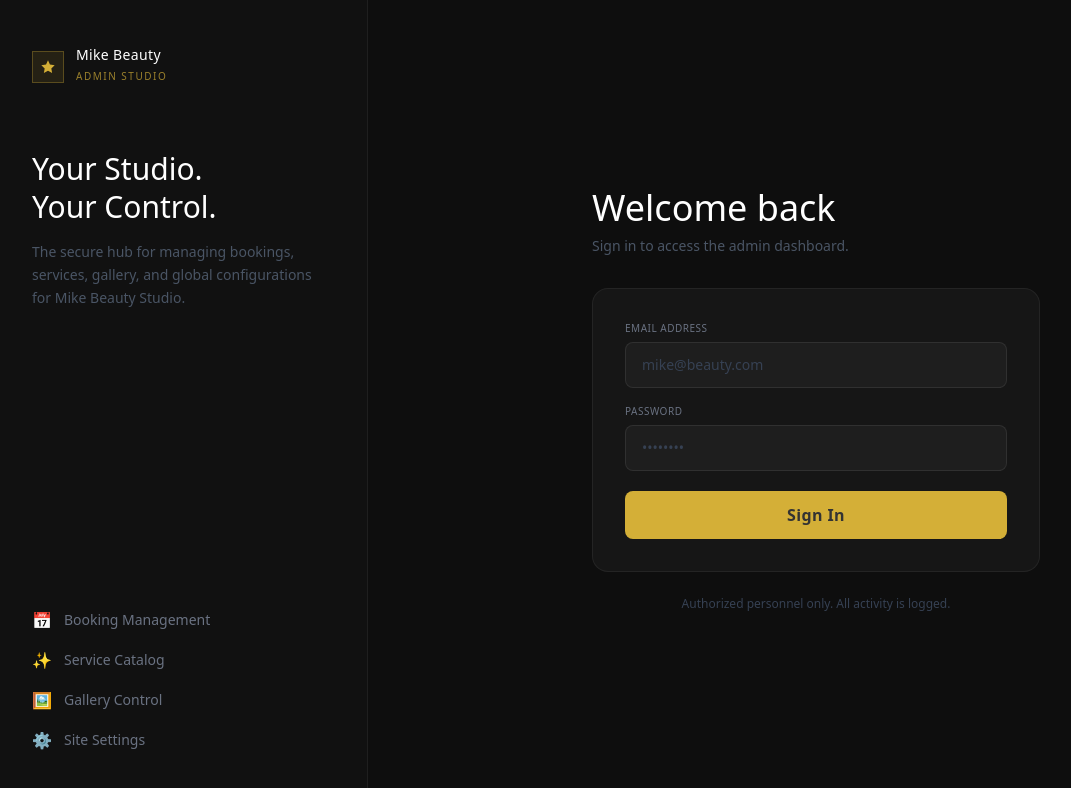
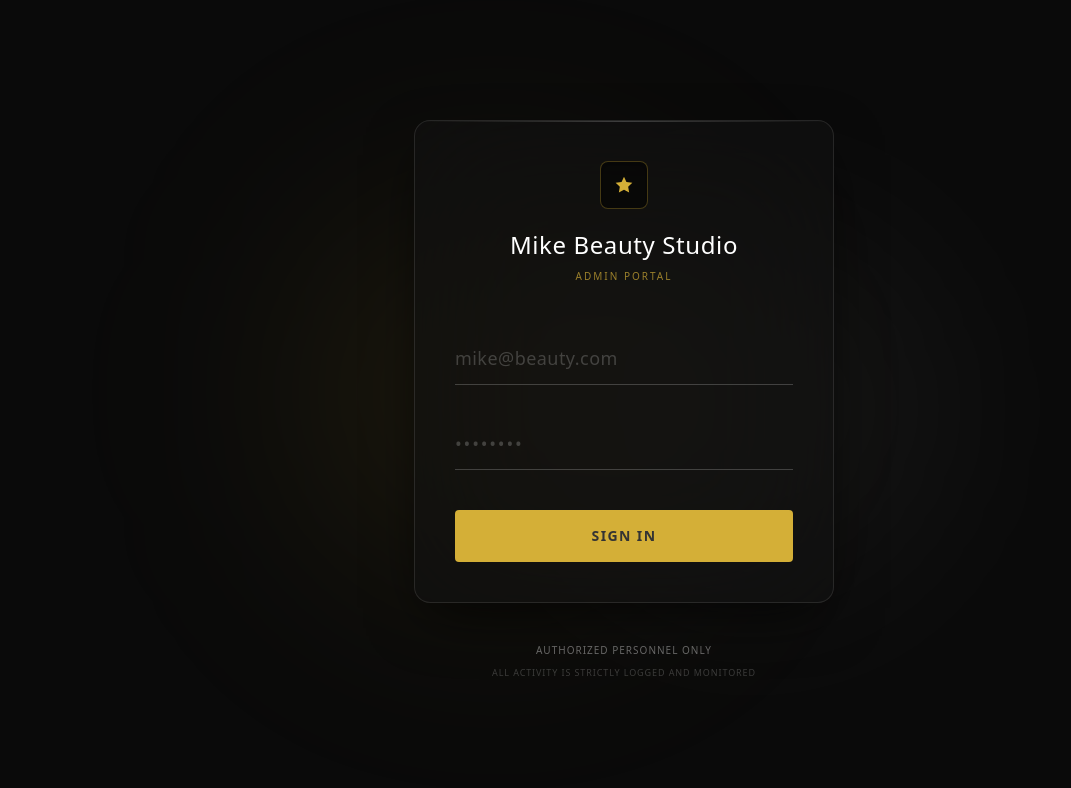
Before and after one commit to amanifadhili/mike-beauty-studio, a Next.js app: page /login in a window 1280 px wide. Shown: the top 788 px of the page, without its empty margins (16-1087 px from the left). Built offline with nearby package versions, Linux system fonts and the light colour scheme; a web font is replaced by a local one.

Commit message:
refactor: redesign login page and form with a minimalist glassmorphism aesthetic

```diff
--- a/app/(auth)/login/page.tsx
+++ b/app/(auth)/login/page.tsx
@@ -1,81 +1,52 @@
 import { LoginForm } from '@/components/auth/LoginForm';
 
 export const metadata = {
-  title: 'Admin Login | Mike Beauty Studio',
-  description: 'Secure admin portal login.',
+  title: 'Admin Portal | Mike Beauty Studio',
+  description: 'Authorized personnel only.',
 };
 
 export default function LoginPage() {
   return (
-    <main className="min-h-screen bg-[#0e0e0e] flex">
+    <main className="min-h-screen bg-[#0a0a0a] flex items-center justify-center p-4 relative overflow-hidden">
+      {/* Ambient background glows for enhanced glassmorphism depth */}
+      <div className="absolute top-1/4 left-1/4 w-96 h-96 bg-gold/10 rounded-full blur-[120px] pointer-events-none" />
+      <div className="absolute bottom-1/4 right-1/4 w-96 h-96 bg-white/5 rounded-full blur-[100px] pointer-events-none" />
 
-      {/* Left decorative panel */}
-      <div className="hidden lg:flex flex-col justify-between w-96 bg-[#111111] border-r border-white/[0.06] p-12">
-        <div>
-          <div className="flex items-center gap-3 mb-16">
-            <div className="w-8 h-8 bg-gold/10 border border-gold/30 flex items-center justify-center">
-              <svg className="w-4 h-4 text-gold" fill="currentColor" viewBox="0 0 24 24">
+      <div className="w-full max-w-[420px] relative z-10">
+
+        {/* Glassmorphism Vault Card */}
+        <div className="bg-[#111111]/60 backdrop-blur-3xl border border-white/10 rounded-2xl p-8 sm:p-10 shadow-[0_20px_60px_-15px_rgba(0,0,0,0.8)] flex flex-col relative overflow-hidden">
+          {/* Subtle top border highlight */}
+          <div className="absolute top-0 left-0 right-0 h-[1px] bg-gradient-to-r from-transparent via-white/20 to-transparent" />
+
+          {/* Branding Header */}
+          <div className="flex flex-col items-center justify-center mb-10 w-full text-center">
+            <div className="w-12 h-12 bg-black/50 border border-gold/30 rounded-lg flex items-center justify-center mb-5 shadow-inner">
+              <svg className="w-5 h-5 text-gold" fill="currentColor" viewBox="0 0 24 24">
                 <path d="M12 2L9.09 8.26L2 9.27L7 14.14L5.82 21.02L12 17.77L18.18 21.02L17 14.14L22 9.27L14.91 8.26L12 2Z"/>
               </svg>
             </div>
-            <div>
-              <span className="font-playfair text-white text-sm tracking-wide leading-none block">Mike Beauty</span>
-              <span className="font-sans text-[10px] text-gold/70 uppercase tracking-[0.15em]">Admin Studio</span>
-            </div>
+            <h1 className="font-playfair text-2xl text-white tracking-wide">Mike Beauty Studio</h1>
+            <p className="font-sans text-[10px] text-gold/70 uppercase tracking-[0.2em] mt-2">Admin Portal</p>
           </div>
 
-          <h2 className="font-playfair text-3xl text-white leading-tight mb-4">
-            Your Studio.<br/>Your Control.
-          </h2>
-          <p className="text-gray-600 font-sans text-sm leading-relaxed">
-            The secure hub for managing bookings, services, gallery, and global configurations for Mike Beauty Studio.
-          </p>
-        </div>
-
-        <div className="space-y-4">
-          {[
-            { label: 'Booking Management', icon: '📅' },
-            { label: 'Service Catalog', icon: '✨' },
-            { label: 'Gallery Control', icon: '🖼️' },
-            { label: 'Site Settings', icon: '⚙️' },
-          ].map((item) => (
-            <div key={item.label} className="flex items-center gap-3 text-gray-500 font-sans text-sm">
-              <span className="text-base">{item.icon}</span>
-              <span>{item.label}</span>
-            </div>
-          ))}
-        </div>
-      </div>
-
-      {/* Right login panel */}
-      <div className="flex-1 flex items-center justify-center p-8">
-        <div className="w-full max-w-md">
-
-          {/* Mobile logo (only visible on mobile) */}
-          <div className="flex items-center gap-3 mb-10 lg:hidden">
-            <div className="w-8 h-8 bg-gold/10 border border-gold/30 flex items-center justify-center">
-              <svg className="w-4 h-4 text-gold" fill="currentColor" viewBox="0 0 24 24">
-                <path d="M12 2L9.09 8.26L2 9.27L7 14.14L5.82 21.02L12 17.77L18.18 21.02L17 14.14L22 9.27L14.91 8.26L12 2Z"/>
-              </svg>
-            </div>
-            <span className="font-playfair text-white">Mike Beauty Admin</span>
-          </div>
-
-          <div className="mb-8">
-            <h1 className="font-playfair text-4xl text-white mb-2">Welcome back</h1>
-            <p className="text-gray-600 font-sans text-sm">Sign in to access the admin dashboard.</p>
-          </div>
-
-          <div className="bg-[#161616] border border-white/[0.06] rounded-2xl p-8">
+          {/* Form Injection */}
+          <div className="w-full">
             <LoginForm />
           </div>
 
-          <p className="text-center text-gray-700 font-sans text-xs mt-6">
-            Authorized personnel only. All activity is logged.
+        </div>
+
+        {/* Security Footer */}
+        <div className="text-center mt-10 space-y-2">
+          <p className="text-[10px] text-white/40 font-sans tracking-widest uppercase">
+            Authorized personnel only
+          </p>
+          <p className="text-[9px] text-white/20 font-sans tracking-widest uppercase">
+            All activity is strictly logged and monitored
           </p>
         </div>
       </div>
-
     </main>
   );
 }
--- a/components/auth/LoginForm.tsx
+++ b/components/auth/LoginForm.tsx
@@ -9,25 +9,22 @@ export function LoginForm() {
   return (
     <form action={dispatch} className="space-y-5">
 
-      <div className="space-y-4">
-        <div className="flex flex-col gap-1.5">
-          <label className="text-gray-500 uppercase tracking-wider text-[10px] font-sans" htmlFor="email">
-            Email Address
-          </label>
+      <div className="space-y-6 pt-2">
+        <div className="relative group pb-2">
           <input
             id="email"
             type="email"
             name="email"
             placeholder="mike@beauty.com"
             required
-            className="w-full bg-[#1e1e1e] border border-white/[0.08] rounded-lg px-4 py-3 text-white placeholder-gray-700 focus:outline-none focus:border-gold/50 focus:ring-1 focus:ring-gold/20 transition-all font-sans text-sm"
+            className="w-full bg-transparent border-b border-white/20 px-0 py-3 text-white placeholder-white/20 focus:outline-none focus:border-gold transition-colors duration-300 font-sans text-base sm:text-lg tracking-wide peer"
           />
+          <label className="absolute left-0 -top-3 text-[10px] text-white/50 tracking-widest uppercase transition-all duration-300 peer-focus:text-gold peer-placeholder-shown:top-3 peer-placeholder-shown:text-base peer-placeholder-shown:text-transparent pointer-events-none" htmlFor="email">
+            Email Address
+          </label>
         </div>
 
-        <div className="flex flex-col gap-1.5">
-          <label className="text-gray-500 uppercase tracking-wider text-[10px] font-sans" htmlFor="password">
-            Password
-          </label>
+        <div className="relative group pb-2">
           <input
             id="password"
             type="password"
@@ -35,8 +32,11 @@ export function LoginForm() {
             placeholder="••••••••"
             required
             minLength={6}
-            className="w-full bg-[#1e1e1e] border border-white/[0.08] rounded-lg px-4 py-3 text-white placeholder-gray-700 focus:outline-none focus:border-gold/50 focus:ring-1 focus:ring-gold/20 transition-all font-sans text-sm"
+            className="w-full bg-transparent border-b border-white/20 px-0 py-3 text-white focus:outline-none placeholder-white/20 focus:border-gold transition-colors duration-300 font-sans text-base sm:text-lg tracking-widest peer"
           />
+          <label className="absolute left-0 -top-3 text-[10px] text-white/50 tracking-widest uppercase transition-all duration-300 peer-focus:text-gold peer-placeholder-shown:top-3 peer-placeholder-shown:text-base peer-placeholder-shown:text-transparent pointer-events-none" htmlFor="password">
+            Secure Password
+          </label>
         </div>
       </div>
 
@@ -55,7 +55,7 @@ export function LoginForm() {
 
       <button
         type="submit"
-        className="w-full flex items-center justify-center gap-2 bg-gold text-charcoal rounded-lg py-3 font-sans font-semibold tracking-wide hover:bg-[#c9a633] transition-colors disabled:opacity-50 disabled:cursor-not-allowed mt-2"
+        className="w-full flex items-center justify-center gap-2 bg-gold text-charcoal rounded-sm py-4 font-sans font-bold tracking-widest hover:brightness-110 hover:shadow-[0_0_20px_rgba(200,160,80,0.3)] transition-all duration-300 disabled:opacity-50 disabled:cursor-not-allowed mt-8 uppercase text-xs sm:text-sm"
         disabled={isPending}
       >
         {isPending ? (
```
